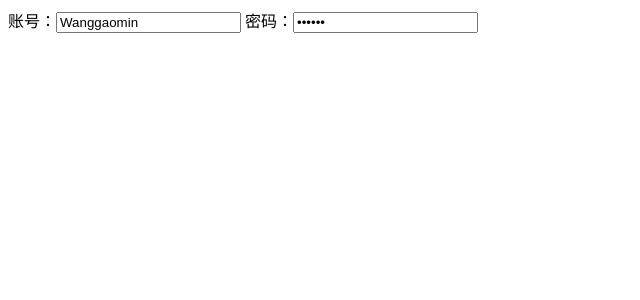
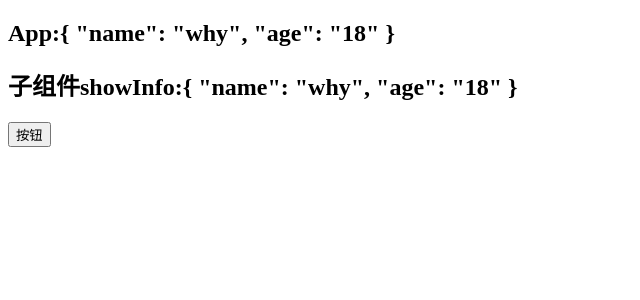
Before and after one commit to wgm0813/setup-demo, a Vue app: page / in a window 1280 px wide. Shown: the top 300 px of the page, without its empty margins (0-640 px from the left). Built offline with nearby package versions, Linux system fonts and the light colour scheme.

Commit message:
单向数据流在setup里面实现

```diff
--- /dev/null
+++ b/src/03_Setup其他函数/App.vue
@@ -0,0 +1,28 @@
+<template>
+  <h2>App:{{ info }}</h2>
+  <show-info :info="info" @changeInfo="changeInfoName"></show-info>
+</template>
+
+<script>
+import { reactive } from 'vue'
+import ShowInfo from './ShowInfo.vue';
+export default {
+  components: { ShowInfo },
+  setup() {
+    // 本地定义多个数据，传递给子组件
+    const info = reactive({
+      name: 'why',
+      age: '18',
+    })
+
+    const changeInfoName=(payload)=>{
+      info.name = payload
+    }
+    return {info,changeInfoName};
+  }
+}
+</script>
+
+<style>
+
+</style>
--- /dev/null
+++ b/src/03_Setup其他函数/ShowInfo.vue
@@ -0,0 +1,27 @@
+<template>
+  <h2>子组件showInfo:{{ info }}</h2>
+  <button @click="updateSon">按钮</button>
+</template>
+
+<script>
+export default {
+  props: {
+    info:{
+      type: Object,
+      default:()=>({})
+    }
+  },
+  emits: ['changeInfo'],
+  setup(props, context) {
+    function updateSon() {
+      context.emit('changeInfo', 'wgm')
+    }
+
+    return {updateSon}
+  }
+}
+</script>
+
+<style>
+
+</style>
--- a/src/main.js
+++ b/src/main.js
@@ -1,6 +1,7 @@
 import { createApp } from 'vue'
 // import App from '../01_Setup函数的体验/App'
 // import App from './02_Setup定义数据/App'
-import App2 from './02_Setup定义数据/App2'
+// import App2 from './02_Setup定义数据/App2'
+import App from './03_Setup其他函数/App'
 
-createApp(App2).mount('#app')
+createApp(App).mount('#app')
```
